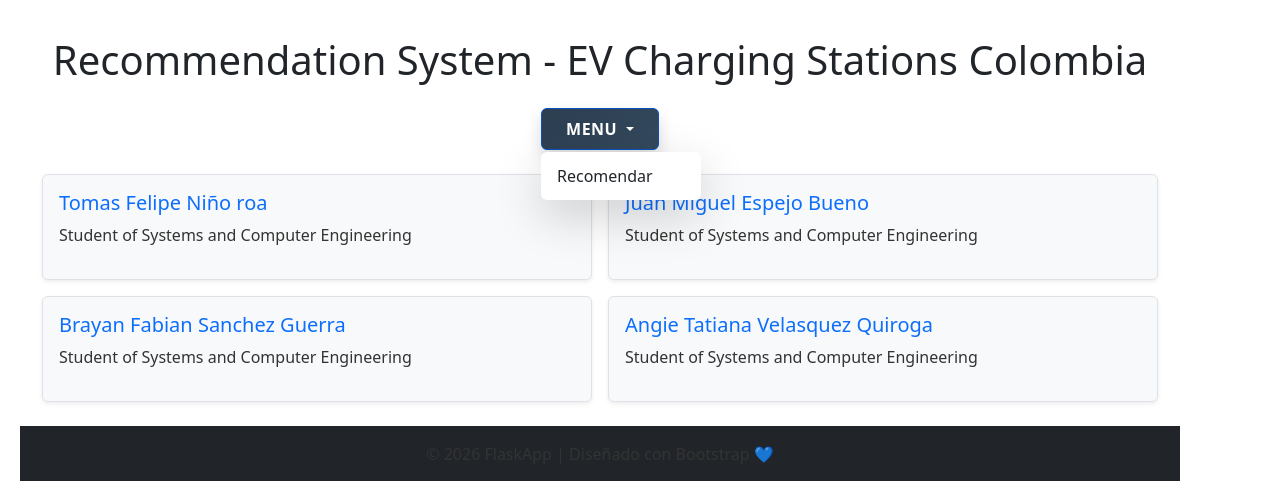
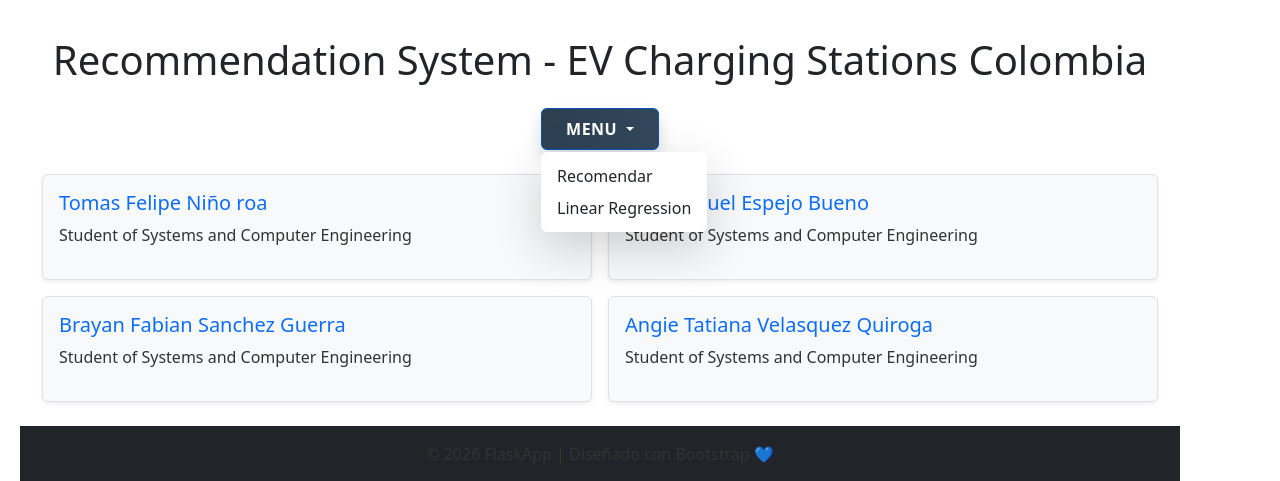
Before and after one commit to angievelasquez-20/electric_vehicles, a Flask app: page / in a window 1280 px wide, after a click on "MENU". Shown: the top 481 px of the page. Run offline with Flask 3, Linux system fonts and the light colour scheme.

Commit message:
Wire regression view into Flask app

```diff
--- a/app.py
+++ b/app.py
@@ -1,5 +1,7 @@
 from flask import Flask, render_template, request
 import logic
+from regression import train_regression_model
+
 app = Flask(__name__)
 
 @app.route('/')
@@ -21,5 +23,18 @@ def recomendar():
             return f"Error: {str(e)}", 500
     return render_template('index.html')
 
+@app.route('/regression')
+def regression():
+    try:
+        model, results = train_regression_model()
+
+        return render_template(
+            'regression.html',
+            results=results
+        )
+
+    except Exception as e:
+        return f"Linear regression error: {str(e)}", 500
+
 if __name__ == '__main__':
     app.run(debug=True)
--- a/templates/home.html
+++ b/templates/home.html
@@ -19,7 +19,9 @@
   <ul class="dropdown-menu shadow-lg border-0">
     <li><a class="dropdown-item" href="/recomendar">Recomendar</a></li>
 
+    <li><a class="dropdown-item" href="/regression">Linear Regression</a></li>
   </ul>
+
 </div>
 
   <div class="container my-4">
```
